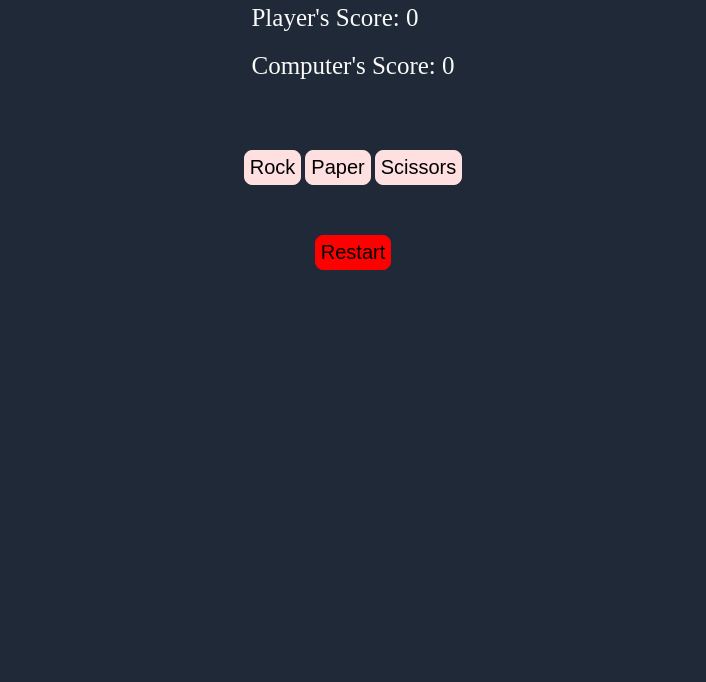
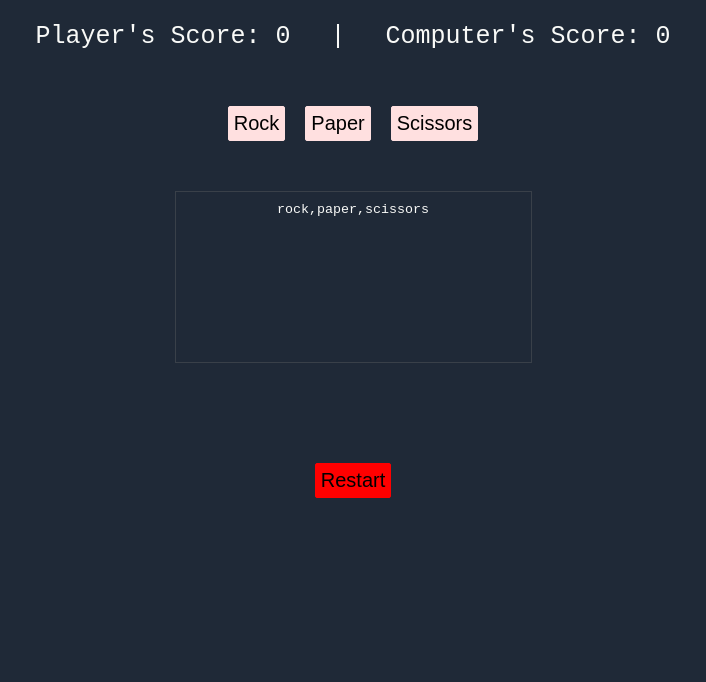
Before and after one commit to SC2003/rock-paper-scissors-odin-project, a plain HTML site: page index.html in a window 1280 px wide. Shown: the part 118-800 px from the top of the page, without its empty margins (287-993 px from the left). Drawn offline with Linux system fonts and the light colour scheme.

Commit message:
textarea added and changes in pre ui

```diff
--- a/assets/css/styles.css
+++ b/assets/css/styles.css
@@ -1,21 +1,27 @@
-*, *::before,
+*,
+*::before,
 *::after {
     margin: 0%;
     padding: 0%;
     box-sizing: border-box;
     /* border: 1px solid red; */
 }
+
 body {
-    min-height: 100vh;
+    /* min-height: 100vh; */
     background-color: rgb(31, 41, 55);
     color: rgb(249, 250, 248);
+    font-family: 'Courier New', Courier, monospace;
+}
 
-}
 .title {
     text-align: center;
+    /* padding: 40px; */
+    font-size: 45px;
+    padding: 2rem;
 }
+
 .container {
-    margin-top: 45px;
     padding-top: 20px;
     display: flex;
     justify-content: center;
@@ -23,62 +29,66 @@ body {
     gap: 50px;
     flex-flow: column wrap;
 }
-.player-score,.computer-score, .winner  {
+
+.score-container p {
     font-size: 25px;
-    margin: 20px;
+    margin: 5px 20px;
 }
-.text-container {
+.winner {
+    font-size: 25px;
+    margin: 0;
+    padding: 0;
+}
+.score-container {
+    display: flex;
+}
 
+.choices-btn-container {
+    display: flex;
+    gap: 20px;
+}
 
+#output {
+    resize: none;
+    background-color: rgb(31, 41, 55);
+    padding: 10px;
+    text-align: center;
+    color: rgb(249, 250, 248);
 }
+
 .choices-btn {
     background-color: rgb(255, 224, 224);
     padding: 5px;
-    border-radius: 8px;
+    border-radius: 2px;
     border: 1px solid rgb(255, 224, 224);
     font-size: 20px;
+    color: rgb(0, 0, 0);
 }
+
 .choices-btn:hover {
     background-color: rgb(126, 117, 117);
     border: 1px solid rgb(126, 117, 117);
 }
+
 .choices-btn:active {
     background: rgb(59, 58, 58);
     border: 1px solid rgb(59, 58, 58);
 }
+
 .btn-restart {
     background-color: rgb(255, 0, 0);
     padding: 5px;
-    border-radius: 8px;
+    border-radius: 2px;
     border: 1px solid rgb(255, 0, 0);
     font-size: 20px;
 }
+
 .btn-restart:hover {
     background-color: rgb(200, 0, 0);
     border: 1px solid rgb(200, 0, 0);
 }
+
 .btn-restart:active {
     background: rgb(150, 0, 0);
     border: 1px solid rgb(150, 0, 0);
 }
-
-
-
-
-
-
-
-
-
-/* .container {
-    text-align: center;
-}
-.main {
-    font-size: 45px;
-    padding: 3rem;
-}
-.player-score,.computer-score, .winner  {
-    font-size: 25px;
-    margin: 20px;
-}
- */
--- a/assets/js/main.js
+++ b/assets/js/main.js
@@ -4,7 +4,8 @@ const main = document.querySelector(".main");
 const playerScoreElement = document.querySelector(".player-score");
 const computerScoreElement = document.querySelector(".computer-score");
 const winnerElement = document.querySelector(".winner");
-
+const output = document.querySelector("#output");
+      output.textContent = `${validChoices}`;
 const rockBtn = document.querySelector('.rock-btn');
 const paperBtn = document.querySelector('.paper-btn');
 const scissorsBtn = document.querySelector('.scissors-btn');
--- a/index.html
+++ b/index.html
@@ -11,16 +11,18 @@
   <body>
     <h1 class="title">Rock-Paper-Scissors Game</h1>
     <div class="container">
-      <div class="text-container">
+      <div class="score-container">
         <p class="player-score">Player's Score: 0</p>
+        <p>|</p>
         <p class="computer-score">Computer's Score: 0</p>
-        <p class="winner"></p>
       </div>
       <div class="choices-btn-container">
         <button class="rock-btn choices-btn" value="rock">Rock</button>
         <button class="paper-btn choices-btn" value="paper">Paper</button>
         <button class="scissors-btn choices-btn" value="scissors">Scissors</button>
       </div>
+      <textarea name="output" id="output" cols="40" rows="10" disabled></textarea>
+      <p class="winner"></p>
       <button class="btn-restart" onclick="restart();">Restart</button>
     </div>
   </body>
```
